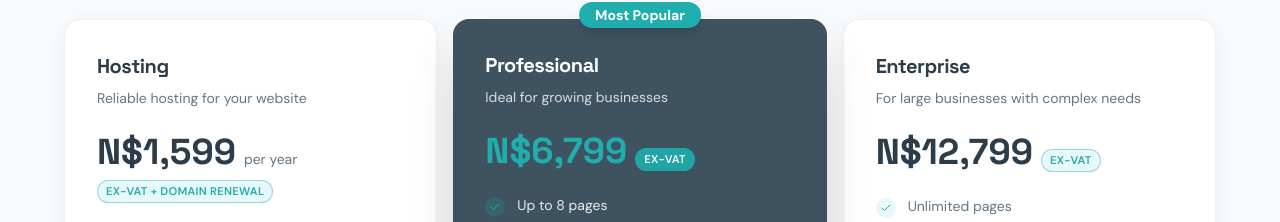
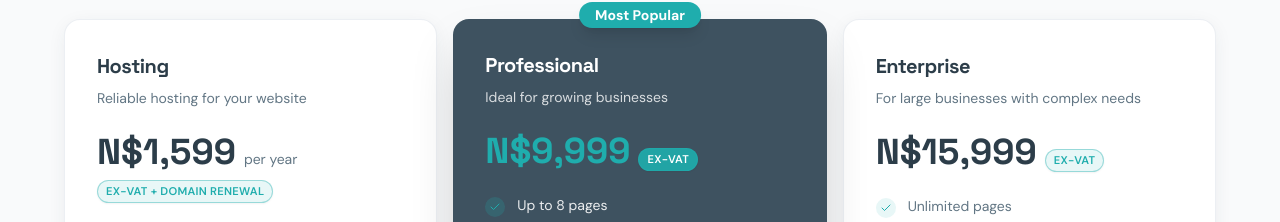
Before and after one commit to Joel-FutureMedia/simplyfound-final2, a React (Vite) app: page /pricing in a window 1280 px wide. Shown: the part 557-779 px from the top of the page. Built offline with nearby package versions, Linux system fonts and the light colour scheme; the HTML template or start-up script is replaced by a standard one.

Commit message:
Update Pricing.tsx
push

```diff
--- a/src/pages/Pricing.tsx
+++ b/src/pages/Pricing.tsx
@@ -26,7 +26,7 @@ const pricingPlans = [
   },
   {
     name: 'Professional',
-    price: 'N$6,799',
+    price: 'N$9,999',
     description: 'Ideal for growing businesses',
     features: [
       'Up to 8 pages',
@@ -45,7 +45,7 @@ const pricingPlans = [
   },
   {
     name: 'Enterprise',
-    price: 'N$12,799',
+    price: 'N$15,999',
     description: 'For large businesses with complex needs',
     features: [
       'Unlimited pages',
```
